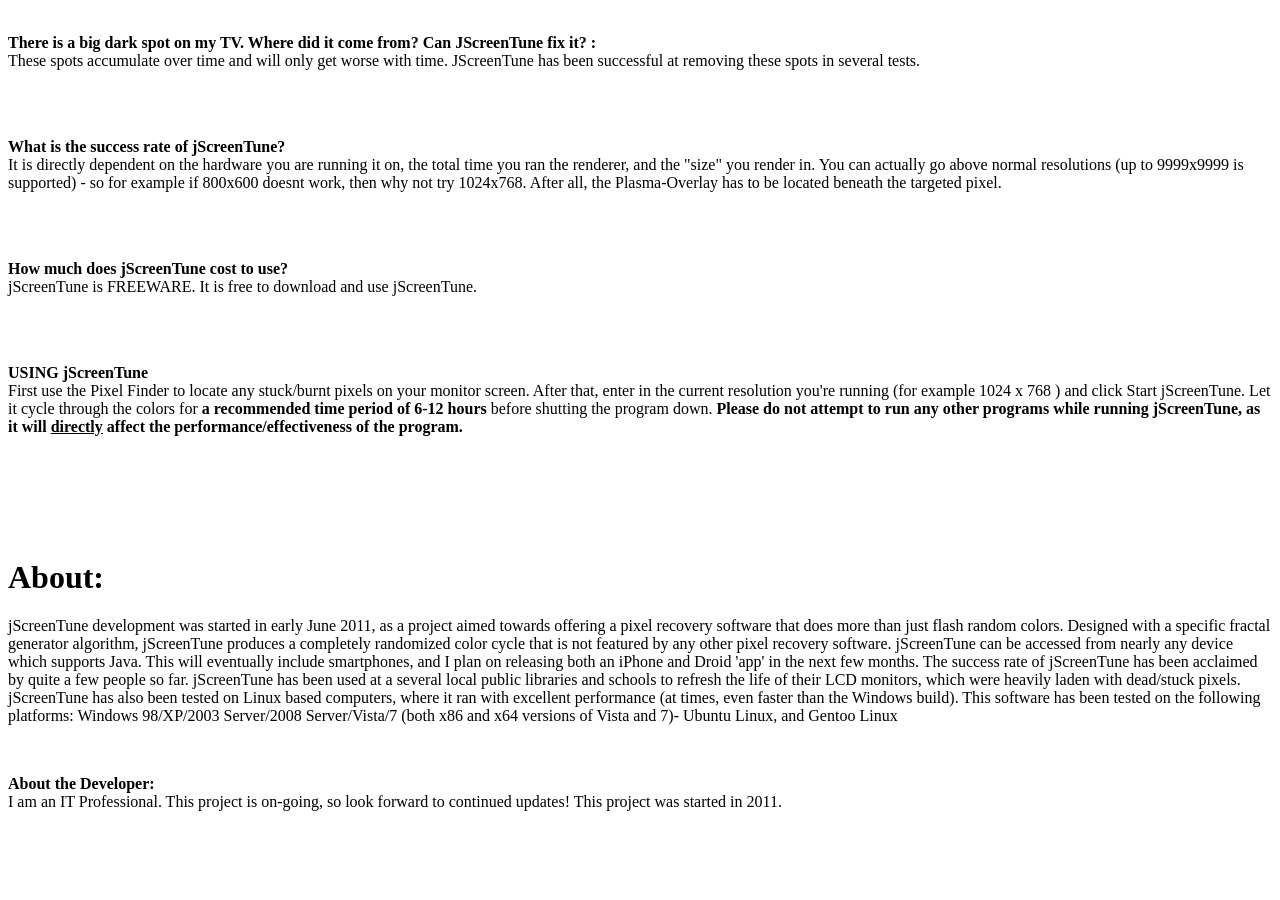
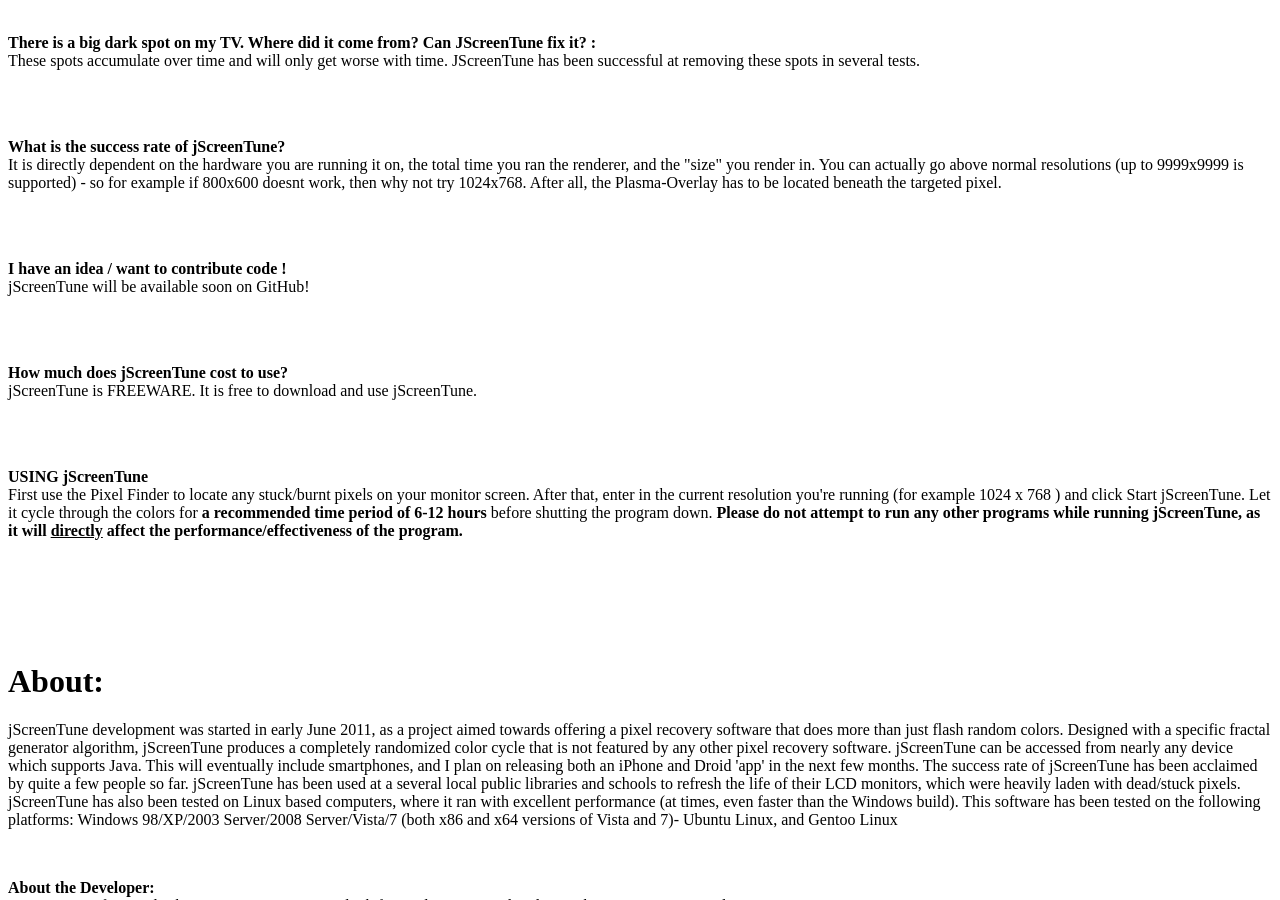
Before and after one commit to dwgcreations/dwgcreations.github.io, a Jekyll site: the page jscreentune/index.html, which Jekyll copies as it is, in a window 1280 px wide and 900 px high, scrolled down 1605 px. Built offline with Jekyll 4.4.1, drawn with Linux system fonts in a browser that asks for light colours.

Commit message:
Update FAQ

```diff
--- a/jscreentune/index.html
+++ b/jscreentune/index.html
@@ -86,6 +86,12 @@
 </p>
 <p>&nbsp;</p>
 <p><BR />
+  <B>I have an idea / want to contribute code !</B>
+  <BR />jScreenTune will be available soon on GitHub!
+  <BR />
+</p>
+<p>&nbsp;</p>
+<p><BR />
   <B>How much does jScreenTune cost to use?</b>
   <br />jScreenTune is FREEWARE. It is free to download and use jScreenTune.
   <BR />
```
